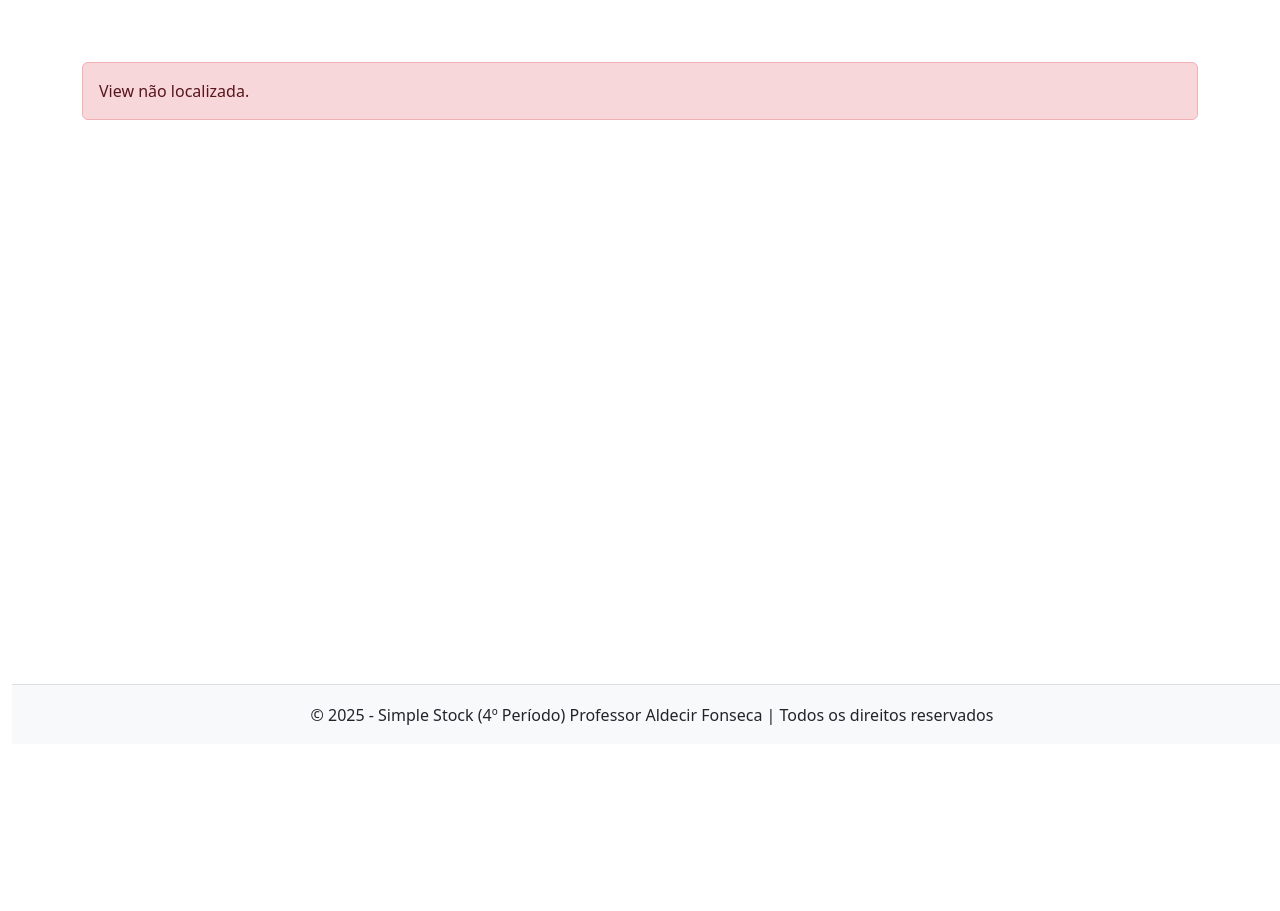
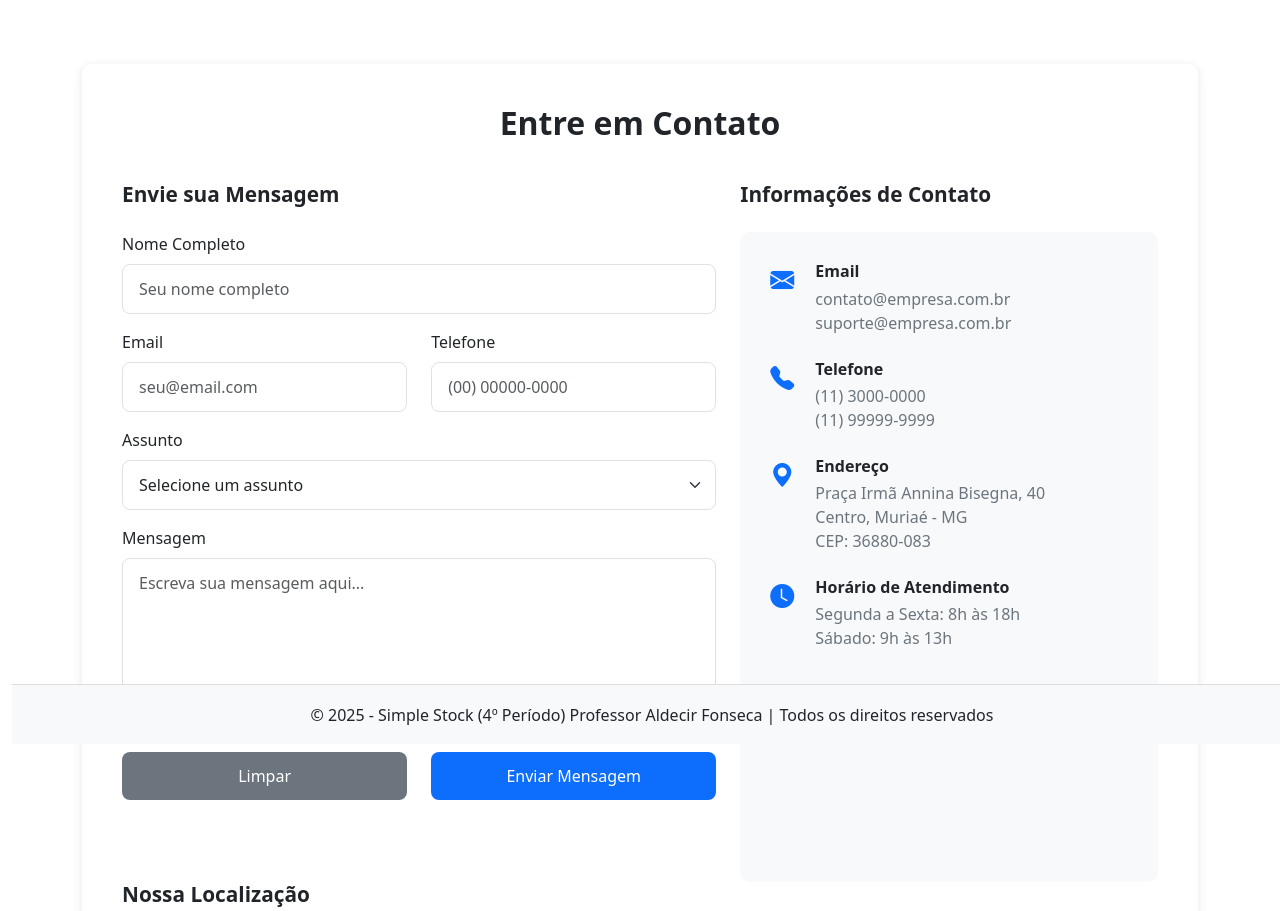
Before and after one commit to aldecirfonseca/simplestock, a PHP site: page /Home/contato in a window 1280 px wide. Shown: the part 56-967 px from the top of the page. Before the commit the page ends 781 px from the top, so only its background shows below. Run offline with PHP 8.4, Linux system fonts and the light colour scheme; some libraries are stand-ins or nearby versions.

Commit message:
Aula dia 13/11/2025

```diff
--- a/app/view/comuns/cabecalho.php
+++ b/app/view/comuns/cabecalho.php
@@ -11,6 +11,7 @@
         <link href="https://cdn.jsdelivr.net/npm/bootstrap@5.3.3/dist/css/bootstrap.min.css" rel="stylesheet">
         <link href="<?= baseUrl() ?>assets/css/stilo.css" rel="stylesheet">
 		<link href="https://cdn.datatables.net/v/bs5/dt-2.3.4/datatables.min.css" rel="stylesheet" integrity="sha384-i0jVPhw/X00l5EPvMOBv0lcGYXlSQGOqNYpMK/406rxta9oBump0IZJIHzvtf3+H" crossorigin="anonymous">
+        <link rel="stylesheet" href="https://cdn.jsdelivr.net/npm/bootstrap-icons@1.11.0/font/bootstrap-icons.css">
 
         <script src="https://cdnjs.cloudflare.com/ajax/libs/jquery/3.7.1/jquery.min.js"></script>
         <script src="https://cdnjs.cloudflare.com/ajax/libs/jquery.mask/1.14.16/jquery.mask.min.js"></script>
--- /dev/null
+++ b/app/view/contato.php
@@ -0,0 +1,163 @@
+<?php require_once "app/view/comuns/cabecalho.php"; ?>
+
+    <div class="contact-container">
+        <h1 class="page-title">Entre em Contato</h1>
+
+        <div class="row">
+            <!-- Formulário de Contato -->
+            <div class="col-lg-7 mb-4">
+                <h3 class="section-title">Envie sua Mensagem</h3>
+                <form id="contactForm">
+                    <div class="mb-3">
+                        <label for="nome" class="form-label">Nome Completo</label>
+                        <input type="text" class="form-control" id="nome" placeholder="Seu nome completo" required>
+                    </div>
+
+                    <div class="row">
+                        <div class="col-md-6 mb-3">
+                            <label for="email" class="form-label">Email</label>
+                            <input type="email" class="form-control" id="email" placeholder="seu@email.com" required>
+                        </div>
+
+                        <div class="col-md-6 mb-3">
+                            <label for="telefone" class="form-label">Telefone</label>
+                            <input type="tel" class="form-control" id="telefone" placeholder="(00) 00000-0000" required>
+                        </div>
+                    </div>
+
+                    <div class="mb-3">
+                        <label for="assunto" class="form-label">Assunto</label>
+                        <select class="form-select" id="assunto" required>
+                            <option value="">Selecione um assunto</option>
+                            <option value="duvida">Dúvida</option>
+                            <option value="suporte">Suporte Técnico</option>
+                            <option value="orcamento">Orçamento</option>
+                            <option value="parceria">Parceria</option>
+                            <option value="outros">Outros</option>
+                        </select>
+                    </div>
+
+                    <div class="mb-4">
+                        <label for="mensagem" class="form-label">Mensagem</label>
+                        <textarea class="form-control" id="mensagem" rows="6" placeholder="Escreva sua mensagem aqui..." required></textarea>
+                    </div>
+
+                    <div class="row">
+                        <div class="col-md-6 mb-2">
+                            <button type="button" class="btn btn-secondary contato-btn-secondary" onclick="limparFormulario()">Limpar</button>
+                        </div>
+                        <div class="col-md-6 mb-2">
+                            <button type="submit" class="btn btn-primary contato-btn-primary">Enviar Mensagem</button>
+                        </div>
+                    </div>
+                </form>
+            </div>
+
+            <!-- Informações de Contato -->
+            <div class="col-lg-5">
+                <h3 class="section-title">Informações de Contato</h3>
+                <div class="contact-info-card">
+                    <div class="contact-info-item">
+                        <i class="bi bi-envelope-fill contact-icon"></i>
+                        <div class="contact-info-content">
+                            <h6>Email</h6>
+                            <p>contato@empresa.com.br</p>
+                            <p>suporte@empresa.com.br</p>
+                        </div>
+                    </div>
+
+                    <div class="contact-info-item">
+                        <i class="bi bi-telephone-fill contact-icon"></i>
+                        <div class="contact-info-content">
+                            <h6>Telefone</h6>
+                            <p>(11) 3000-0000</p>
+                            <p>(11) 99999-9999</p>
+                        </div>
+                    </div>
+
+                    <div class="contact-info-item">
+                        <i class="bi bi-geo-alt-fill contact-icon"></i>
+                        <div class="contact-info-content">
+                            <h6>Endereço</h6>
+                            <p>Praça Irmã Annina Bisegna, 40</p>
+                            <p>Centro, Muriaé - MG</p>
+                            <p>CEP: 36880-083</p>
+                        </div>
+                    </div>
+
+                    <div class="contact-info-item">
+                        <i class="bi bi-clock-fill contact-icon"></i>
+                        <div class="contact-info-content">
+                            <h6>Horário de Atendimento</h6>
+                            <p>Segunda a Sexta: 8h às 18h</p>
+                            <p>Sábado: 9h às 13h</p>
+                        </div>
+                    </div>
+                </div>
+            </div>
+        </div>
+
+        <!-- Mapa de Localização -->
+        <div class="row">
+            <div class="col-12">
+                <h3 class="section-title" style="margin-top: 50px;">Nossa Localização</h3>
+                <div class="map-container">
+                    <!-- Substitua o src abaixo pelo link do seu mapa do Google Maps -->
+                    <iframe
+                        src="https://www.google.com/maps/embed?pb=!1m18!1m12!1m3!1d3734.3807890580866!2d-42.37069892379895!3d-21.13029098051775!2m3!1f0!2f0!3f0!3m2!1i1024!2i768!4f13.1!3m3!1m2!1s0xa1c4b0f0a8b0b3%3A0x7e7c8a0b8c9d0e0f!2sPra%C3%A7a%20Irm%C3%A3%20Annina%20Bisegna%2C%2040%20-%20Centro%2C%20Muria%C3%A9%20-%20MG%2C%2036880-083!5e0!3m2!1spt-BR!2sbr!4v1699999999999!5m2!1spt-BR!2sbr"
+                        allowfullscreen=""
+                        loading="lazy"
+                        referrerpolicy="no-referrer-when-downgrade">
+                    </iframe>
+                </div>
+            </div>
+        </div>
+
+    </div>
+
+    <script src="https://cdn.jsdelivr.net/npm/bootstrap@5.3.0/dist/js/bootstrap.bundle.min.js"></script>
+    <script>
+        // Função para limpar o formulário
+        function limparFormulario() {
+            document.getElementById('contactForm').reset();
+        }
+
+        // Função para lidar com o envio do formulário
+        document.getElementById('contactForm').addEventListener('submit', function(e) {
+            e.preventDefault();
+
+            // Aqui você pode adicionar a lógica para enviar os dados para o servidor
+            // Por exemplo, usando fetch() ou AJAX
+
+            // Exemplo de validação e feedback
+            const nome = document.getElementById('nome').value;
+            const email = document.getElementById('email').value;
+            const telefone = document.getElementById('telefone').value;
+            const assunto = document.getElementById('assunto').value;
+            const mensagem = document.getElementById('mensagem').value;
+
+            // Simulando envio
+            alert('Mensagem enviada com sucesso!\n\nNome: ' + nome + '\nEmail: ' + email);
+
+            // Limpar formulário após envio
+            limparFormulario();
+        });
+
+        // Máscara para telefone
+        document.getElementById('telefone').addEventListener('input', function(e) {
+            let value = e.target.value.replace(/\D/g, '');
+            if (value.length > 11) value = value.slice(0, 11);
+
+            if (value.length > 10) {
+                e.target.value = value.replace(/(\d{2})(\d{5})(\d{4})/, '($1) $2-$3');
+            } else if (value.length > 6) {
+                e.target.value = value.replace(/(\d{2})(\d{4})(\d{0,4})/, '($1) $2-$3');
+            } else if (value.length > 2) {
+                e.target.value = value.replace(/(\d{2})(\d{0,5})/, '($1) $2');
+            } else {
+                e.target.value = value.replace(/(\d*)/, '$1');
+            }
+        });
+    </script>
+
+<?php require_once "app/view/comuns/rodape.php"; ?>
--- a/assets/css/stilo.css
+++ b/assets/css/stilo.css
@@ -16,3 +16,132 @@
     align-items: center;
     border-top: 1px solid #ddd;
 }
+
+        .contact-container {
+            max-width: 1200px;
+            margin: 50px auto;
+            background-color: white;
+            border-radius: 10px;
+            box-shadow: 0 2px 10px rgba(0,0,0,0.1);
+            padding: 40px;
+        }
+
+        .page-title {
+            text-align: center;
+            font-size: 2rem;
+            font-weight: 600;
+            color: #212529;
+            margin-bottom: 40px;
+        }
+
+        .form-label {
+            color: #212529;
+            font-weight: 500;
+            margin-bottom: 8px;
+        }
+
+        .form-control, .form-select {
+            border: 1px solid #dee2e6;
+            border-radius: 8px;
+            padding: 12px 16px;
+            font-size: 1rem;
+        }
+
+        .form-control:focus, .form-select:focus {
+            border-color: #0d6efd;
+            box-shadow: 0 0 0 0.2rem rgba(13, 110, 253, 0.25);
+        }
+
+        .contato-btn-primary {
+            background-color: #0d6efd;
+            border: none;
+            border-radius: 8px;
+            padding: 12px 30px;
+            font-size: 1rem;
+            font-weight: 500;
+            width: 100%;
+        }
+
+        .contato-btn-primary:hover {
+            background-color: #0b5ed7;
+        }
+
+        .contato-btn-secondary {
+            background-color: #6c757d;
+            border: none;
+            border-radius: 8px;
+            padding: 12px 30px;
+            font-size: 1rem;
+            font-weight: 500;
+            width: 100%;
+        }
+
+        .contato-btn-secondary:hover {
+            background-color: #5c636a;
+        }
+
+        .contact-info-card {
+            background-color: #f8f9fa;
+            border-radius: 10px;
+            padding: 30px;
+            height: 100%;
+        }
+
+        .contact-info-item {
+            display: flex;
+            align-items: start;
+            margin-bottom: 25px;
+        }
+
+        .contact-info-item:last-child {
+            margin-bottom: 0;
+        }
+
+        .contact-icon {
+            font-size: 1.5rem;
+            color: #0d6efd;
+            margin-right: 15px;
+            min-width: 30px;
+        }
+
+        .contact-info-content h6 {
+            font-weight: 600;
+            color: #212529;
+            margin-bottom: 5px;
+        }
+
+        .contact-info-content p {
+            color: #6c757d;
+            margin: 0;
+        }
+
+        .map-container {
+            border-radius: 10px;
+            overflow: hidden;
+            height: 400px;
+            margin-top: 30px;
+        }
+
+        .map-container iframe {
+            width: 100%;
+            height: 100%;
+            border: 0;
+        }
+
+        .section-title {
+            font-size: 1.3rem;
+            font-weight: 600;
+            color: #212529;
+            margin-bottom: 25px;
+        }
+
+        @media (max-width: 768px) {
+            .contact-container {
+                margin: 20px;
+                padding: 25px;
+            }
+
+            .page-title {
+                font-size: 1.5rem;
+            }
+        }
--- a/index.php
+++ b/index.php
@@ -1,5 +1,7 @@
 <?php
     session_start();
+
+    date_default_timezone_set("America/Sao_Paulo");
 
     require_once "app/config/config.php";
     require_once "app/library/Request.php";
```
Also changed, not shown: app/controller/Movimentacao.php (+7 -1 lines), app/model/MovimentacaoModel.php (+11 -5 lines), app/view/admin/formMovimentacao.php (added, +96 -0 lines), app/view/admin/listaMovimentacao.php (added, +60 -0 lines).
